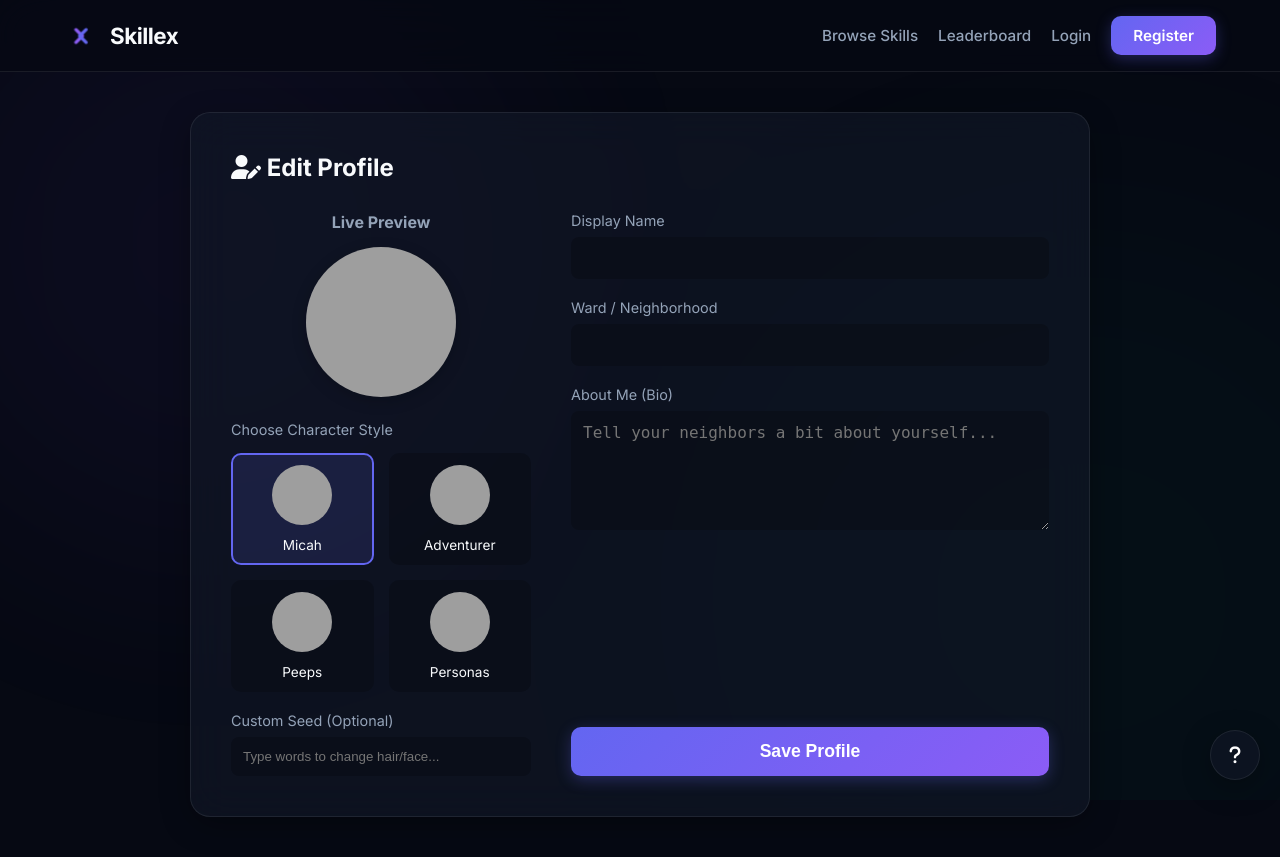
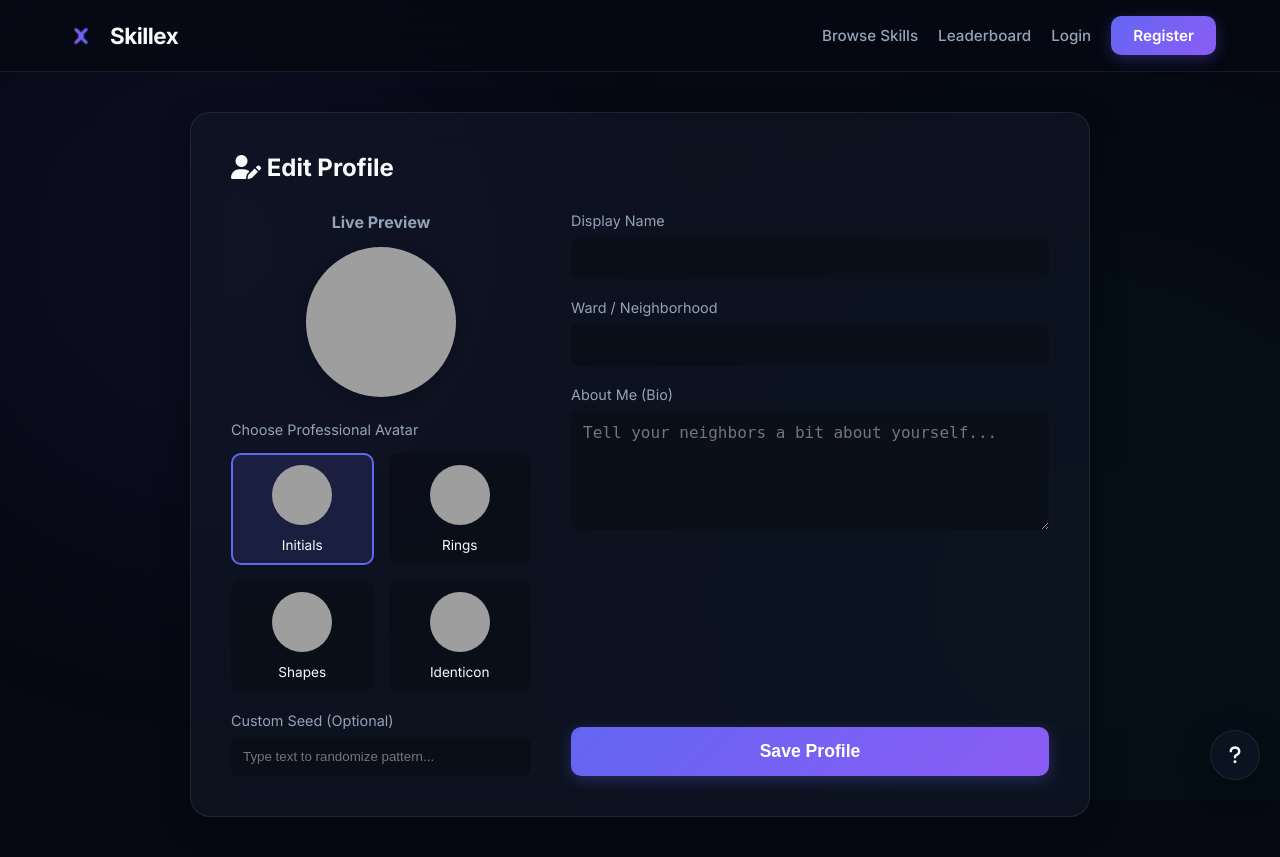
Before and after one commit to pranathi8812-AIML/skillex-live, a Python web app: template templates/edit_profile.html in a window 1280 px wide. Run offline with Jinja, Linux system fonts and the light colour scheme; the template is opened without the code that fills it, so the values that code supplies are empty; grey boxes are pictures that could not be loaded.

Commit message:
Switch to professional corporate avatars and fix profile update bug

```diff
--- a/app.py
+++ b/app.py
@@ -251,7 +251,7 @@ def edit_profile():
         current_user.bio = request.form.get('bio')
 
         # Saves the chosen avatar style from the form
-        current_user.avatar_style = request.form.get('avatar_style', 'initials')
+       current_user.avatar_style = request.form.get('avatar_style', 'initials')
 
         custom_seed = request.form.get('avatar_seed')
         if custom_seed and custom_seed.strip():
--- a/templates/edit_profile.html
+++ b/templates/edit_profile.html
@@ -6,45 +6,48 @@
         <h2 style="margin-bottom: 30px;"><i class="fa-solid fa-user-pen" style="color: var(--accent-purple);"></i> Edit Profile</h2>
 
         <form method="POST" action="{{ url_for('edit_profile') }}" style="display: flex; flex-wrap: wrap; gap: 40px;">
-
-            <!-- LEFT COLUMN: Avatar Selection -->
+           <!-- LEFT COLUMN: Avatar Selection -->
             <div style="flex: 1; min-width: 300px;">
                 <div style="text-align: center; margin-bottom: 20px;">
                     <h4 style="color: var(--text-muted); margin-bottom: 15px;">Live Preview</h4>
-                    <img id="avatar-preview" src="https://api.dicebear.com/7.x/{{ current_user.avatar_style or 'micah' }}/svg?seed={{ current_user.avatar_seed or current_user.name }}&backgroundType=gradientLinear&backgroundColor=b6e3f4,c0aede,d1d4f9" style="width: 150px; height: 150px; border-radius: 50%; box-shadow: 0 4px 15px rgba(0,0,0,0.2);">
+                    <img id="avatar-preview" src="https://api.dicebear.com/7.x/initials/svg?seed={{ current_user.avatar_seed or current_user.name }}" style="width: 150px; height: 150px; border-radius: 50%; box-shadow: 0 4px 15px rgba(0,0,0,0.2); background: var(--bg-dark);">
                 </div>
 
-                <label style="color: var(--text-muted); font-size: 0.9rem; margin-bottom: 15px; display: block;">Choose Character Style</label>
+                <label style="color: var(--text-muted); font-size: 0.9rem; margin-bottom: 15px; display: block;">Choose Professional Avatar</label>
                 <div style="display: grid; grid-template-columns: 1fr 1fr; gap: 15px;" id="avatar-selector">
 
+                    <!-- Option 1: Corporate Initials -->
                     <label style="cursor: pointer; text-align: center; background: rgba(0,0,0,0.2); padding: 10px; border-radius: 10px; border: 2px solid transparent; transition: all 0.2s;" class="avatar-option">
-                        <input type="radio" name="avatar_style" value="micah" {% if current_user.avatar_style == 'micah' or not current_user.avatar_style %}checked{% endif %} style="display: none;">
-                        <img src="https://api.dicebear.com/7.x/micah/svg?seed={{ current_user.name }}&backgroundType=gradientLinear&backgroundColor=b6e3f4,c0aede,d1d4f9" style="width: 60px; height: 60px; border-radius: 50%;">
-                        <span style="display: block; font-size: 0.85rem; margin-top: 8px;">Micah</span>
+                        <input type="radio" name="avatar_style" value="initials" {% if current_user.avatar_style == 'initials' or not current_user.avatar_style %}checked{% endif %} style="display: none;">
+                        <img src="https://api.dicebear.com/7.x/initials/svg?seed={{ current_user.name }}" style="width: 60px; height: 60px; border-radius: 50%; background: var(--bg-dark);">
+                        <span style="display: block; font-size: 0.85rem; margin-top: 8px;">Initials</span>
                     </label>
 
+                    <!-- Option 2: Concentric Rings -->
                     <label style="cursor: pointer; text-align: center; background: rgba(0,0,0,0.2); padding: 10px; border-radius: 10px; border: 2px solid transparent; transition: all 0.2s;" class="avatar-option">
-                        <input type="radio" name="avatar_style" value="adventurer" {% if current_user.avatar_style == 'adventurer' %}checked{% endif %} style="display: none;">
-                        <img src="https://api.dicebear.com/7.x/adventurer/svg?seed={{ current_user.name }}&backgroundType=gradientLinear&backgroundColor=b6e3f4,c0aede,d1d4f9" style="width: 60px; height: 60px; border-radius: 50%;">
-                        <span style="display: block; font-size: 0.85rem; margin-top: 8px;">Adventurer</span>
+                        <input type="radio" name="avatar_style" value="rings" {% if current_user.avatar_style == 'rings' %}checked{% endif %} style="display: none;">
+                        <img src="https://api.dicebear.com/7.x/rings/svg?seed={{ current_user.name }}" style="width: 60px; height: 60px; border-radius: 50%; background: var(--bg-dark);">
+                        <span style="display: block; font-size: 0.85rem; margin-top: 8px;">Rings</span>
                     </label>
 
+                    <!-- Option 3: Abstract Shapes -->
                     <label style="cursor: pointer; text-align: center; background: rgba(0,0,0,0.2); padding: 10px; border-radius: 10px; border: 2px solid transparent; transition: all 0.2s;" class="avatar-option">
-                        <input type="radio" name="avatar_style" value="open-peeps" {% if current_user.avatar_style == 'open-peeps' %}checked{% endif %} style="display: none;">
-                        <img src="https://api.dicebear.com/7.x/open-peeps/svg?seed={{ current_user.name }}&backgroundType=gradientLinear&backgroundColor=b6e3f4,c0aede,d1d4f9" style="width: 60px; height: 60px; border-radius: 50%;">
-                        <span style="display: block; font-size: 0.85rem; margin-top: 8px;">Peeps</span>
+                        <input type="radio" name="avatar_style" value="shapes" {% if current_user.avatar_style == 'shapes' %}checked{% endif %} style="display: none;">
+                        <img src="https://api.dicebear.com/7.x/shapes/svg?seed={{ current_user.name }}" style="width: 60px; height: 60px; border-radius: 50%; background: var(--bg-dark);">
+                        <span style="display: block; font-size: 0.85rem; margin-top: 8px;">Shapes</span>
                     </label>
 
+                    <!-- Option 4: Tech Identicon -->
                     <label style="cursor: pointer; text-align: center; background: rgba(0,0,0,0.2); padding: 10px; border-radius: 10px; border: 2px solid transparent; transition: all 0.2s;" class="avatar-option">
-                        <input type="radio" name="avatar_style" value="personas" {% if current_user.avatar_style == 'personas' %}checked{% endif %} style="display: none;">
-                        <img src="https://api.dicebear.com/7.x/personas/svg?seed={{ current_user.name }}&backgroundType=gradientLinear&backgroundColor=b6e3f4,c0aede,d1d4f9" style="width: 60px; height: 60px; border-radius: 50%;">
-                        <span style="display: block; font-size: 0.85rem; margin-top: 8px;">Personas</span>
+                        <input type="radio" name="avatar_style" value="identicon" {% if current_user.avatar_style == 'identicon' %}checked{% endif %} style="display: none;">
+                        <img src="https://api.dicebear.com/7.x/identicon/svg?seed={{ current_user.name }}" style="width: 60px; height: 60px; border-radius: 50%; background: var(--bg-dark);">
+                        <span style="display: block; font-size: 0.85rem; margin-top: 8px;">Identicon</span>
                     </label>
                 </div>
 
                 <div style="margin-top: 20px;">
                     <label style="display: block; color: var(--text-muted); margin-bottom: 8px; font-size: 0.9rem;">Custom Seed (Optional)</label>
-                    <input type="text" id="avatar_seed" name="avatar_seed" value="{{ current_user.avatar_seed or current_user.name }}" style="width: 100%; padding: 12px; border-radius: 8px; background: rgba(0,0,0,0.2); border: 1px solid var(--glass-border); color: white; outline: none;" placeholder="Type words to change hair/face...">
+                    <input type="text" id="avatar_seed" name="avatar_seed" value="{{ current_user.avatar_seed or current_user.name }}" style="width: 100%; padding: 12px; border-radius: 8px; background: rgba(0,0,0,0.2); border: 1px solid var(--glass-border); color: white; outline: none;" placeholder="Type text to randomize pattern...">
                 </div>
             </div>
 
@@ -71,7 +74,6 @@
         </form>
     </div>
 </div>
-
 <script>
     document.addEventListener("DOMContentLoaded", function() {
         const radios = document.querySelectorAll('input[name="avatar_style"]');
@@ -81,13 +83,11 @@
         const nameInput = document.getElementById('name_input');
 
         function updatePreview() {
-            // Reset borders
             options.forEach(opt => {
                 opt.style.borderColor = 'transparent';
                 opt.style.background = 'rgba(0,0,0,0.2)';
             });
 
-            // Highlight selected
             const checkedRadio = document.querySelector('input[name="avatar_style"]:checked');
             if (checkedRadio) {
                 const parentLabel = checkedRadio.closest('label');
@@ -95,18 +95,18 @@
                 parentLabel.style.background = 'rgba(99, 102, 241, 0.15)';
             }
 
-            // Update big preview image
-            const style = checkedRadio ? checkedRadio.value : 'micah';
+            const style = checkedRadio ? checkedRadio.value : 'initials';
             const seed = seedInput.value.trim() || nameInput.value.trim() || 'default';
-            previewImg.src = `https://api.dicebear.com/7.x/${style}/svg?seed=${encodeURIComponent(seed)}&backgroundType=gradientLinear&backgroundColor=b6e3f4,c0aede,d1d4f9`;
+            // Removed the pastel backgrounds entirely for a dark, professional aesthetic
+            previewImg.src = `https://api.dicebear.com/7.x/${style}/svg?seed=${encodeURIComponent(seed)}`;
         }
 
         radios.forEach(radio => radio.addEventListener('change', updatePreview));
         seedInput.addEventListener('input', updatePreview);
         nameInput.addEventListener('input', updatePreview);
 
-        // Run once on load
         updatePreview();
     });
 </script>
+
 {% endblock %}
--- a/templates/listing.html
+++ b/templates/listing.html
@@ -51,8 +51,7 @@
         <div class="glass-card" style="text-align: center;">
             <h3 style="margin-bottom: 20px; color: var(--text-muted); font-size: 1rem; text-transform: uppercase; letter-spacing: 1px;">Posted By</h3>
 
-            <img src="https://api.dicebear.com/7.x/{{ author.avatar_style }}/svg?seed={{ author.avatar_seed or author.name }}" alt="Avatar" style="width: 100px; height: 100px; border-radius: 50%; background: var(--glass-bg); margin-bottom: 15px; border: 2px solid var(--glass-border);">
-
+            <img src="https://api.dicebear.com/7.x/{{ author.avatar_style or 'initials' }}/svg?seed={{ author.avatar_seed or author.name }}" alt="Avatar" style="width: 80px; height: 80px; border-radius: 50%; box-shadow: 0 4px 15px rgba(0,0,0,0.2); background: var(--bg-dark);">
             <h2 style="font-size: 1.5rem; margin-bottom: 5px;">{{ author.name }}</h2>
             <p style="color: var(--text-muted); margin-bottom: 15px;">
                 <i class="fa-solid fa-location-dot"></i> {{ author.ward }}
--- a/templates/profile.html
+++ b/templates/profile.html
@@ -10,8 +10,7 @@
 
         <div style="padding: 20px; display: flex; gap: 20px; align-items: flex-end; margin-top: -60px;">
             <!-- Avatar - FIXED VARIABLE NAME AND SET DEFAULT TO MICAH -->
-            <img src="https://api.dicebear.com/7.x/{{ profile_user.avatar_style or 'micah' }}/svg?seed={{ profile_user.avatar_seed or profile_user.name }}&backgroundType=gradientLinear&backgroundColor=b6e3f4,c0aede,d1d4f9" alt="Avatar" style="width: 120px; height: 120px; border-radius: 50%; box-shadow: 0 4px 15px rgba(0,0,0,0.2); background: var(--bg-dark);">
-
+            <img src="https://api.dicebear.com/7.x/{{ item.reviewer.avatar_style or 'initials' }}/svg?seed={{ item.reviewer.avatar_seed or item.reviewer.name }}" alt="Avatar" style="width: 50px; height: 50px; border-radius: 50%; background: var(--bg-dark); border: 1px solid var(--glass-border);">
             <div style="flex-grow: 1; padding-bottom: 10px;">
                 <h1 style="font-size: 2rem; margin-bottom: 5px;">{{ profile_user.name }}</h1>
                 <p style="color: var(--text-muted);">
```
